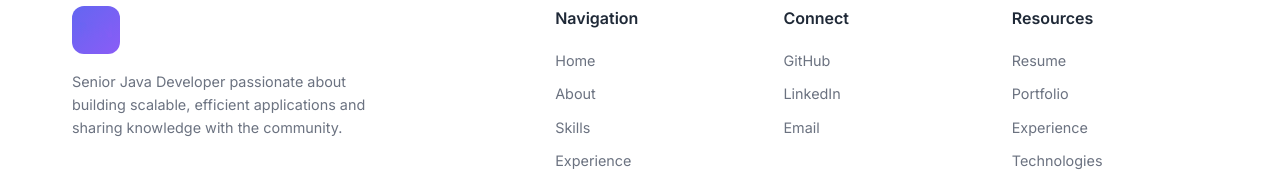
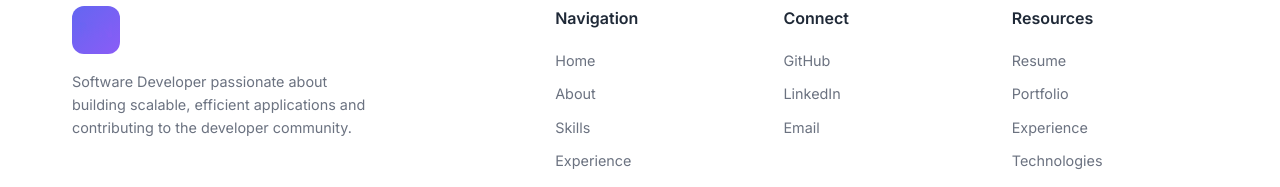
Before and after one commit to Nazir2608/md-nazir-portfolio, a React (Create React App) app in the folder client/: page / in a window 1280 px wide. Shown: the part 8826-9013 px from the top of the page. Built offline with nearby package versions, Linux system fonts and the light colour scheme.

Commit message:
fix: footer

```diff
--- a/client/src/components/Footer.js
+++ b/client/src/components/Footer.js
@@ -19,8 +19,7 @@ const Footer = ({ data }) => {
               <span className="brand-text">{data.name?.split(' ').map(n => n[0]).join('')}</span>
             </div>
             <p className="brand-description">
-              Senior Java Developer passionate about building scalable,
-              efficient applications and sharing knowledge with the community.
+              Software Developer passionate about building scalable, efficient applications and contributing to the developer community.
             </p>
           </div>
 
```
